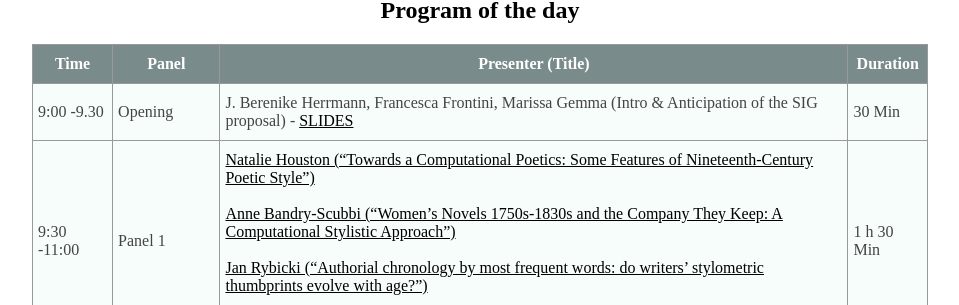
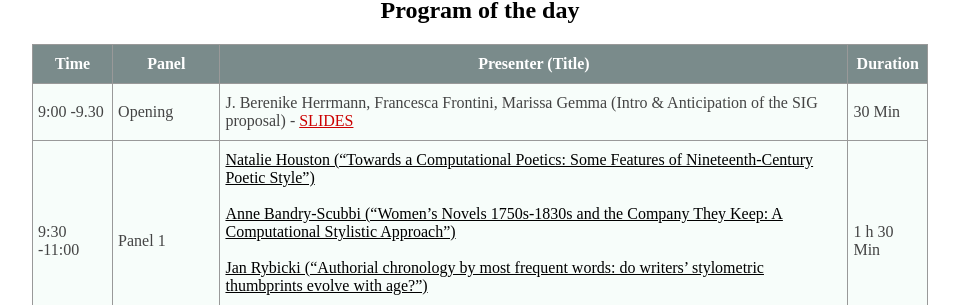
Before and after one commit to DigitalLiteraryStylistic/-DigitalLiteraryStylistic.github.io, a Jekyll site: the page built from program.html, in a window 1280 px wide. Shown: the part 470-775 px from the top of the page, without its empty margins (160-1119 px from the left). Built offline with Jekyll 4.4.1, drawn with Linux system fonts in a browser that asks for light colours.

Commit message:
Update program.html

```diff
--- a/program.html
+++ b/program.html
@@ -26,7 +26,7 @@ title: Digital Literary Stylistics Workshop - Co-located with DH2016
   <tr>
     <td class="tg-031e">9:00 -9.30</td>
     <td class="tg-031e">Opening</td>
-    <td class="tg-031e">J. Berenike Herrmann, Francesca Frontini, Marissa Gemma (Intro & Anticipation of the SIG proposal) - <a class="tg" href="slides/Introduction.pdf">SLIDES</a></td>
+    <td class="tg-031e">J. Berenike Herrmann, Francesca Frontini, Marissa Gemma (Intro & Anticipation of the SIG proposal) - <a class="slides" href="slides/Introduction.pdf">SLIDES</a></td>
     <td class="tg-031e">30 Min</td>
   </tr>
   <tr>
```
